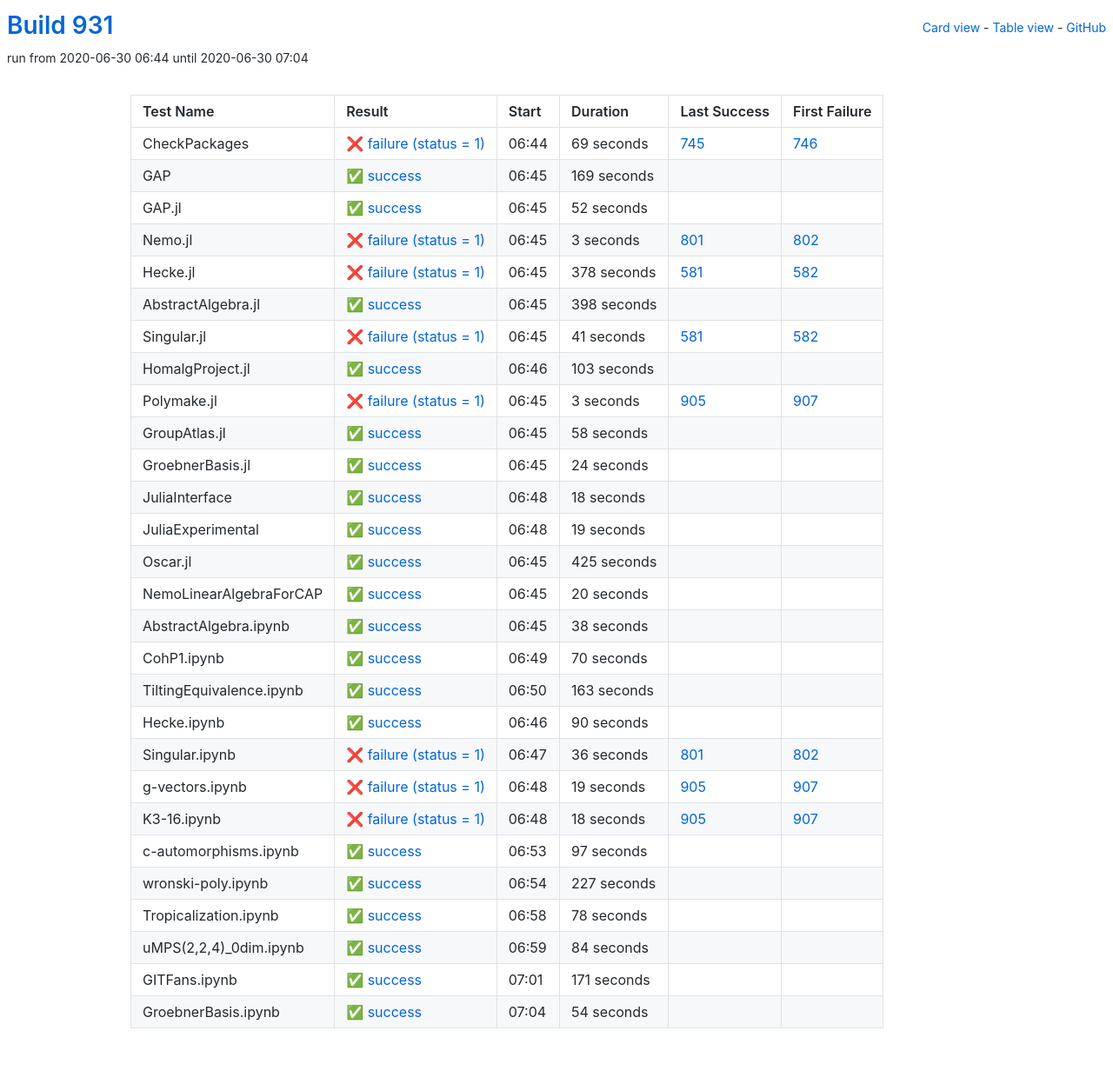
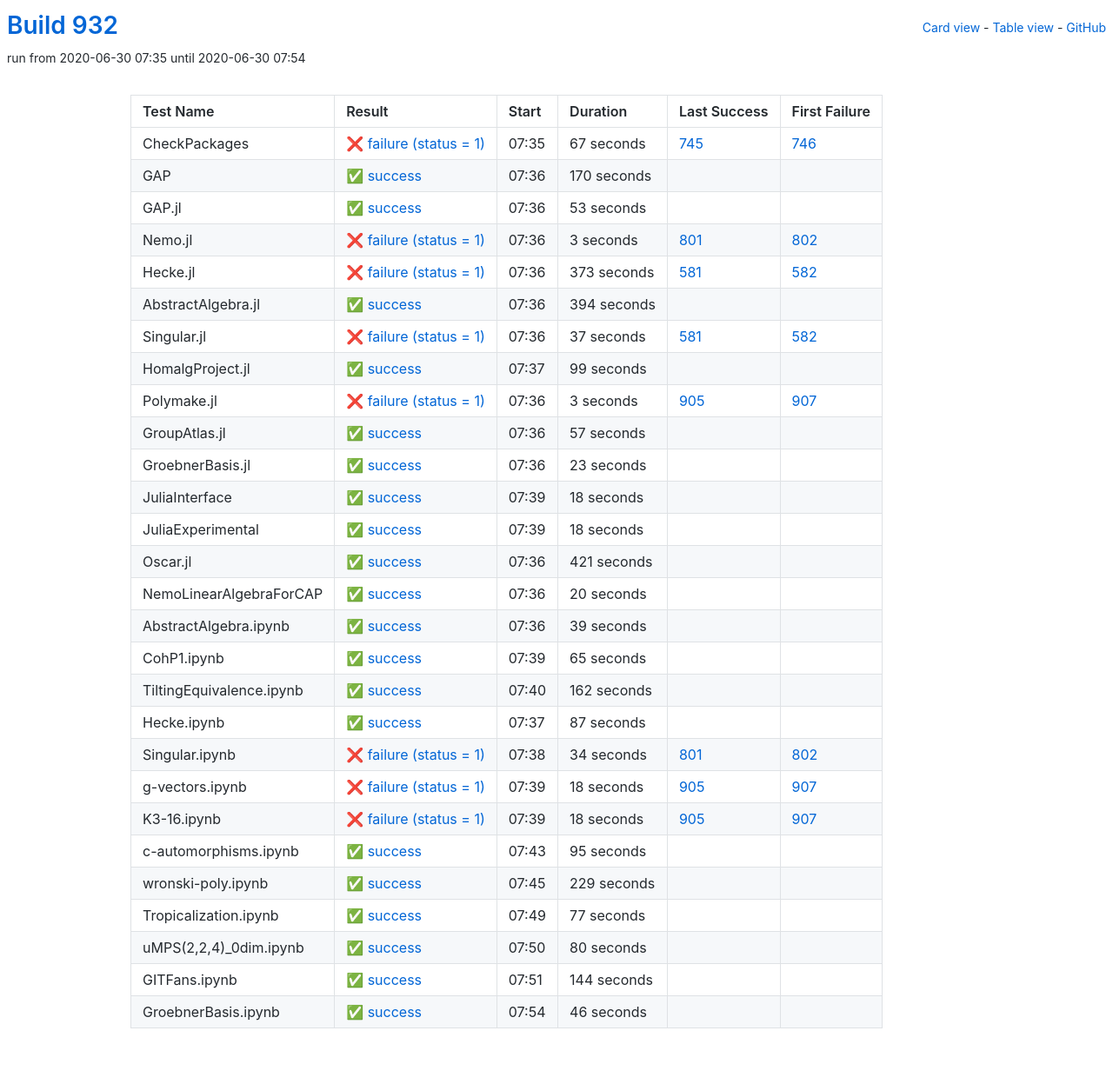
Before and after one commit to oscar-system/oscar-ci-status-1.4, a Jekyll site: the page built from table.html, in a window 1280 px wide. Shown: the whole page at 87% size. Built offline with Jekyll 4.4.1, drawn with Linux system fonts in a browser that asks for light colours.

Commit message:
Build #932

```diff
--- a/_data/ci.yml
+++ b/_data/ci.yml
@@ -1,6 +1,6 @@
 ---
-build: 931
-build_url: https://oscarci.mathematik.uni-kl.de/job/oscar-julia-1.4/931/
+build: 932
+build_url: https://oscarci.mathematik.uni-kl.de/job/oscar-julia-1.4/932/
 job: oscar-julia-1.4
 organization: oscar-system
 repo: oscar-ci-status-1.4
@@ -8,44 +8,44 @@ repourl: https://github.com/oscar-system/oscar-ci-status-1.4
 tests:
 - name: CheckPackages
   id: checkpackages
-  log: https://oscarci.mathematik.uni-kl.de/job/oscar-julia-1.4/931/artifact/logs/build-931/CheckPackages.log
-  start: 2020-06-30 06:44
+  log: https://oscarci.mathematik.uni-kl.de/job/oscar-julia-1.4/932/artifact/logs/build-932/CheckPackages.log
+  start: 2020-06-30 07:35
   success: false
   exitcode: 1
   status: failure
-  duration: 69
+  duration: 67
   last_success: 745
   last_success_url: https://oscarci.mathematik.uni-kl.de/job/oscar-julia-1.4/745/
   first_failure: 746
   first_failure_url: https://oscarci.mathematik.uni-kl.de/job/oscar-julia-1.4/746/
 - name: GAP
   id: gap
-  log: https://oscarci.mathematik.uni-kl.de/job/oscar-julia-1.4/931/artifact/logs/build-931/GAP.log
-  start: 2020-06-30 06:45
+  log: https://oscarci.mathematik.uni-kl.de/job/oscar-julia-1.4/932/artifact/logs/build-932/GAP.log
+  start: 2020-06-30 07:36
   success: true
   exitcode: 0
   status: success
-  duration: 169
+  duration: 170
   last_success: false
   last_success_url:
   first_failure: false
   first_failure_url:
 - name: GAP.jl
   id: gap-jl
-  log: https://oscarci.mathematik.uni-kl.de/job/oscar-julia-1.4/931/artifact/logs/build-931/GAP.jl.log
-  start: 2020-06-30 06:45
+  log: https://oscarci.mathematik.uni-kl.de/job/oscar-julia-1.4/932/artifact/logs/build-932/GAP.jl.log
+  start: 2020-06-30 07:36
   success: true
   exitcode: 0
   status: success
-  duration: 52
+  duration: 53
   last_success: false
   last_success_url:
   first_failure: false
   first_failure_url:
 - name: Nemo.jl
   id: nemo-jl
-  log: https://oscarci.mathematik.uni-kl.de/job/oscar-julia-1.4/931/artifact/logs/build-931/Nemo.jl.log
-  start: 2020-06-30 06:45
+  log: https://oscarci.mathematik.uni-kl.de/job/oscar-julia-1.4/932/artifact/logs/build-932/Nemo.jl.log
+  start: 2020-06-30 07:36
   success: false
   exitcode: 1
   status: failure
@@ -56,56 +56,56 @@ tests:
   first_failure_url: https://oscarci.mathematik.uni-kl.de/job/oscar-julia-1.4/802/
 - name: Hecke.jl
   id: hecke-jl
-  log: https://oscarci.mathematik.uni-kl.de/job/oscar-julia-1.4/931/artifact/logs/build-931/Hecke.jl.log
-  start: 2020-06-30 06:45
+  log: https://oscarci.mathematik.uni-kl.de/job/oscar-julia-1.4/932/artifact/logs/build-932/Hecke.jl.log
+  start: 2020-06-30 07:36
   success: false
   exitcode: 1
   status: failure
-  duration: 378
+  duration: 373
   last_success: 581
   last_success_url: https://oscarci.mathematik.uni-kl.de/job/oscar-julia-1.4/581/
   first_failure: 582
   first_failure_url: https://oscarci.mathematik.uni-kl.de/job/oscar-julia-1.4/582/
 - name: AbstractAlgebra.jl
   id: abstractalgebra-jl
-  log: https://oscarci.mathematik.uni-kl.de/job/oscar-julia-1.4/931/artifact/logs/build-931/AbstractAlgebra.jl.log
-  start: 2020-06-30 06:45
+  log: https://oscarci.mathematik.uni-kl.de/job/oscar-julia-1.4/932/artifact/logs/build-932/AbstractAlgebra.jl.log
+  start: 2020-06-30 07:36
   success: true
   exitcode: 0
   status: success
-  duration: 398
+  duration: 394
   last_success: false
   last_success_url:
   first_failure: false
   first_failure_url:
 - name: Singular.jl
   id: singular-jl
-  log: https://oscarci.mathematik.uni-kl.de/job/oscar-julia-1.4/931/artifact/logs/build-931/Singular.jl.log
-  start: 2020-06-30 06:45
+  log: https://oscarci.mathematik.uni-kl.de/job/oscar-julia-1.4/932/artifact/logs/build-932/Singular.jl.log
+  start: 2020-06-30 07:36
   success: false
   exitcode: 1
   status: failure
-  duration: 41
+  duration: 37
   last_success: 581
   last_success_url: https://oscarci.mathematik.uni-kl.de/job/oscar-julia-1.4/581/
   first_failure: 582
   first_failure_url: https://oscarci.mathematik.uni-kl.de/job/oscar-julia-1.4/582/
 - name: HomalgProject.jl
   id: homalgproject-jl
-  log: https://oscarci.mathematik.uni-kl.de/job/oscar-julia-1.4/931/artifact/logs/build-931/HomalgProject.jl.log
-  start: 2020-06-30 06:46
+  log: https://oscarci.mathematik.uni-kl.de/job/oscar-julia-1.4/932/artifact/logs/build-932/HomalgProject.jl.log
+  start: 2020-06-30 07:37
   success: true
   exitcode: 0
   status: success
-  duration: 103
+  duration: 99
   last_success: false
   last_success_url:
   first_failure: false
   first_failure_url:
 - name: Polymake.jl
   id: polymake-jl
-  log: https://oscarci.mathematik.uni-kl.de/job/oscar-julia-1.4/931/artifact/logs/build-931/Polymake.jl.log
-  start: 2020-06-30 06:45
+  log: https://oscarci.mathematik.uni-kl.de/job/oscar-julia-1.4/932/artifact/logs/build-932/Polymake.jl.log
+  start: 2020-06-30 07:36
   success: false
   exitcode: 1
   status: failure
@@ -116,32 +116,32 @@ tests:
   first_failure_url: https://oscarci.mathematik.uni-kl.de/job/oscar-julia-1.4/907/
 - name: GroupAtlas.jl
   id: groupatlas-jl
-  log: https://oscarci.mathematik.uni-kl.de/job/oscar-julia-1.4/931/artifact/logs/build-931/GroupAtlas.jl.log
-  start: 2020-06-30 06:45
+  log: https://oscarci.mathematik.uni-kl.de/job/oscar-julia-1.4/932/artifact/logs/build-932/GroupAtlas.jl.log
+  start: 2020-06-30 07:36
   success: true
   exitcode: 0
   status: success
-  duration: 58
+  duration: 57
   last_success: false
   last_success_url:
   first_failure: false
   first_failure_url:
 - name: GroebnerBasis.jl
   id: groebnerbasis-jl
-  log: https://oscarci.mathematik.uni-kl.de/job/oscar-julia-1.4/931/artifact/logs/build-931/GroebnerBasis.jl.log
-  start: 2020-06-30 06:45
+  log: https://oscarci.mathematik.uni-kl.de/job/oscar-julia-1.4/932/artifact/logs/build-932/GroebnerBasis.jl.log
+  start: 2020-06-30 07:36
   success: true
   exitcode: 0
   status: success
-  duration: 24
+  duration: 23
   last_success: false
   last_success_url:
   first_failure: false
   first_failure_url:
 - name: JuliaInterface
   id: juliainterface
-  log: https://oscarci.mathematik.uni-kl.de/job/oscar-julia-1.4/931/artifact/logs/build-931/JuliaInterface.log
-  start: 2020-06-30 06:48
+  log: https://oscarci.mathematik.uni-kl.de/job/oscar-julia-1.4/932/artifact/logs/build-932/JuliaInterface.log
+  start: 2020-06-30 07:39
   success: true
   exitcode: 0
   status: success
@@ -152,32 +152,32 @@ tests:
   first_failure_url:
 - name: JuliaExperimental
   id: juliaexperimental
-  log: https://oscarci.mathematik.uni-kl.de/job/oscar-julia-1.4/931/artifact/logs/build-931/JuliaExperimental.log
-  start: 2020-06-30 06:48
+  log: https://oscarci.mathematik.uni-kl.de/job/oscar-julia-1.4/932/artifact/logs/build-932/JuliaExperimental.log
+  start: 2020-06-30 07:39
   success: true
   exitcode: 0
   status: success
-  duration: 19
+  duration: 18
   last_success: false
   last_success_url:
   first_failure: false
   first_failure_url:
 - name: Oscar.jl
   id: oscar-jl
-  log: https://oscarci.mathematik.uni-kl.de/job/oscar-julia-1.4/931/artifact/logs/build-931/Oscar.jl.log
-  start: 2020-06-30 06:45
+  log: https://oscarci.mathematik.uni-kl.de/job/oscar-julia-1.4/932/artifact/logs/build-932/Oscar.jl.log
+  start: 2020-06-30 07:36
   success: true
   exitcode: 0
   status: success
-  duration: 425
+  duration: 421
   last_success: false
   last_success_url:
   first_failure: false
   first_failure_url:
 - name: NemoLinearAlgebraForCAP
   id: nemolinearalgebraforcap
-  log: https://oscarci.mathematik.uni-kl.de/job/oscar-julia-1.4/931/artifact/logs/build-931/NemoLinearAlgebraForCAP.log
-  start: 2020-06-30 06:45
+  log: https://oscarci.mathematik.uni-kl.de/job/oscar-julia-1.4/932/artifact/logs/build-932/NemoLinearAlgebraForCAP.log
+  start: 2020-06-30 07:36
   success: true
   exitcode: 0
   status: success
@@ -188,80 +188,80 @@ tests:
   first_failure_url:
 - name: AbstractAlgebra.ipynb
   id: abstractalgebra-ipynb
-  log: https://oscarci.mathematik.uni-kl.de/job/oscar-julia-1.4/931/artifact/logs/build-931/AbstractAlgebra.ipynb.log
-  start: 2020-06-30 06:45
+  log: https://oscarci.mathematik.uni-kl.de/job/oscar-julia-1.4/932/artifact/logs/build-932/AbstractAlgebra.ipynb.log
+  start: 2020-06-30 07:36
   success: true
   exitcode: 0
   status: success
-  duration: 38
+  duration: 39
   last_success: false
   last_success_url:
   first_failure: false
   first_failure_url:
 - name: CohP1.ipynb
   id: cohp1-ipynb
-  log: https://oscarci.mathematik.uni-kl.de/job/oscar-julia-1.4/931/artifact/logs/build-931/CohP1.ipynb.log
-  start: 2020-06-30 06:49
+  log: https://oscarci.mathematik.uni-kl.de/job/oscar-julia-1.4/932/artifact/logs/build-932/CohP1.ipynb.log
+  start: 2020-06-30 07:39
   success: true
   exitcode: 0
   status: success
-  duration: 70
+  duration: 65
   last_success: false
   last_success_url:
   first_failure: false
   first_failure_url:
 - name: TiltingEquivalence.ipynb
   id: tiltingequivalence-ipynb
-  log: https://oscarci.mathematik.uni-kl.de/job/oscar-julia-1.4/931/artifact/logs/build-931/TiltingEquivalence.ipynb.log
-  start: 2020-06-30 06:50
+  log: https://oscarci.mathematik.uni-kl.de/job/oscar-julia-1.4/932/artifact/logs/build-932/TiltingEquivalence.ipynb.log
+  start: 2020-06-30 07:40
   success: true
   exitcode: 0
   status: success
-  duration: 163
+  duration: 162
   last_success: false
   last_success_url:
   first_failure: false
   first_failure_url:
 - name: Hecke.ipynb
   id: hecke-ipynb
-  log: https://oscarci.mathematik.uni-kl.de/job/oscar-julia-1.4/931/artifact/logs/build-931/Hecke.ipynb.log
-  start: 2020-06-30 06:46
+  log: https://oscarci.mathematik.uni-kl.de/job/oscar-julia-1.4/932/artifact/logs/build-932/Hecke.ipynb.log
+  start: 2020-06-30 07:37
   success: true
   exitcode: 0
   status: success
-  duration: 90
+  duration: 87
   last_success: false
   last_success_url:
   first_failure: false
   first_failure_url:
 - name: Singular.ipynb
   id: singular-ipynb
-  log: https://oscarci.mathematik.uni-kl.de/job/oscar-julia-1.4/931/artifact/logs/build-931/Singular.ipynb.log
-  start: 2020-06-30 06:47
+  log: https://oscarci.mathematik.uni-kl.de/job/oscar-julia-1.4/932/artifact/logs/build-932/Singular.ipynb.log
+  start: 2020-06-30 07:38
   success: false
   exitcode: 1
   status: failure
-  duration: 36
+  duration: 34
   last_success: 801
   last_success_url: https://oscarci.mathematik.uni-kl.de/job/oscar-julia-1.4/801/
   first_failure: 802
   first_failure_url: https://oscarci.mathematik.uni-kl.de/job/oscar-julia-1.4/802/
 - name: g-vectors.ipynb
   id: g-vectors-ipynb
-  log: https://oscarci.mathematik.uni-kl.de/job/oscar-julia-1.4/931/artifact/logs/build-931/g-vectors.ipynb.log
-  start: 2020-06-30 06:48
+  log: https://oscarci.mathematik.uni-kl.de/job/oscar-julia-1.4/932/artifact/logs/build-932/g-vectors.ipynb.log
+  start: 2020-06-30 07:39
   success: false
   exitcode: 1
   status: failure
-  duration: 19
+  duration: 18
   last_success: 905
   last_success_url: https://oscarci.mathematik.uni-kl.de/job/oscar-julia-1.4/905/
   first_failure: 907
   first_failure_url: https://oscarci.mathematik.uni-kl.de/job/oscar-julia-1.4/907/
 - name: K3-16.ipynb
   id: k3-16-ipynb
-  log: https://oscarci.mathematik.uni-kl.de/job/oscar-julia-1.4/931/artifact/logs/build-931/K3-16.ipynb.log
-  start: 2020-06-30 06:48
+  log: https://oscarci.mathematik.uni-kl.de/job/oscar-julia-1.4/932/artifact/logs/build-932/K3-16.ipynb.log
+  start: 2020-06-30 07:39
   success: false
   exitcode: 1
   status: failure
@@ -272,72 +272,72 @@ tests:
   first_failure_url: https://oscarci.mathematik.uni-kl.de/job/oscar-julia-1.4/907/
 - name: c-automorphisms.ipynb
   id: c-automorphisms-ipynb
-  log: https://oscarci.mathematik.uni-kl.de/job/oscar-julia-1.4/931/artifact/logs/build-931/c-automorphisms.ipynb.log
-  start: 2020-06-30 06:53
+  log: https://oscarci.mathematik.uni-kl.de/job/oscar-julia-1.4/932/artifact/logs/build-932/c-automorphisms.ipynb.log
+  start: 2020-06-30 07:43
   success: true
   exitcode: 0
   status: success
-  duration: 97
+  duration: 95
   last_success: false
   last_success_url:
   first_failure: false
   first_failure_url:
 - name: wronski-poly.ipynb
   id: wronski-poly-ipynb
-  log: https://oscarci.mathematik.uni-kl.de/job/oscar-julia-1.4/931/artifact/logs/build-931/wronski-poly.ipynb.log
-  start: 2020-06-30 06:54
+  log: https://oscarci.mathematik.uni-kl.de/job/oscar-julia-1.4/932/artifact/logs/build-932/wronski-poly.ipynb.log
+  start: 2020-06-30 07:45
   success: true
   exitcode: 0
   status: success
-  duration: 227
+  duration: 229
   last_success: false
   last_success_url:
   first_failure: false
   first_failure_url:
 - name: Tropicalization.ipynb
   id: tropicalization-ipynb
-  log: https://oscarci.mathematik.uni-kl.de/job/oscar-julia-1.4/931/artifact/logs/build-931/Tropicalization.ipynb.log
-  start: 2020-06-30 06:58
+  log: https://oscarci.mathematik.uni-kl.de/job/oscar-julia-1.4/932/artifact/logs/build-932/Tropicalization.ipynb.log
+  start: 2020-06-30 07:49
   success: true
   exitcode: 0
   status: success
-  duration: 78
+  duration: 77
   last_success: false
   last_success_url:
   first_failure: false
   first_failure_url:
 - name: uMPS(2,2,4)_0dim.ipynb
   id: umps-2-2-4-0dim-ipynb
-  log: https://oscarci.mathematik.uni-kl.de/job/oscar-julia-1.4/931/artifact/logs/build-931/uMPS-2-2-4-_0dim.ipynb.log
-  start: 2020-06-30 06:59
+  log: https://oscarci.mathematik.uni-kl.de/job/oscar-julia-1.4/932/artifact/logs/build-932/uMPS-2-2-4-_0dim.ipynb.log
+  start: 2020-06-30 07:50
   success: true
   exitcode: 0
   status: success
-  duration: 84
+  duration: 80
   last_success: false
   last_success_url:
   first_failure: false
   first_failure_url:
 - name: GITFans.ipynb
   id: gitfans-ipynb
-  log: https://oscarci.mathematik.uni-kl.de/job/oscar-julia-1.4/931/artifact/logs/build-931/GITFans.ipynb.log
-  start: 2020-06-30 07:01
+  log: https://oscarci.mathematik.uni-kl.de/job/oscar-julia-1.4/932/artifact/logs/build-932/GITFans.ipynb.log
+  start: 2020-06-30 07:51
   success: true
   exitcode: 0
   status: success
-  duration: 171
+  duration: 144
   last_success: false
   last_success_url:
   first_failure: false
   first_failure_url:
 - name: GroebnerBasis.ipynb
   id: groebnerbasis-ipynb
-  log: https://oscarci.mathematik.uni-kl.de/job/oscar-julia-1.4/931/artifact/logs/build-931/GroebnerBasis.ipynb.log
-  start: 2020-06-30 07:04
+  log: https://oscarci.mathematik.uni-kl.de/job/oscar-julia-1.4/932/artifact/logs/build-932/GroebnerBasis.ipynb.log
+  start: 2020-06-30 07:54
   success: true
   exitcode: 0
   status: success
-  duration: 54
+  duration: 46
   last_success: false
   last_success_url:
   first_failure: false
```
Also changed, not shown: README.md.
